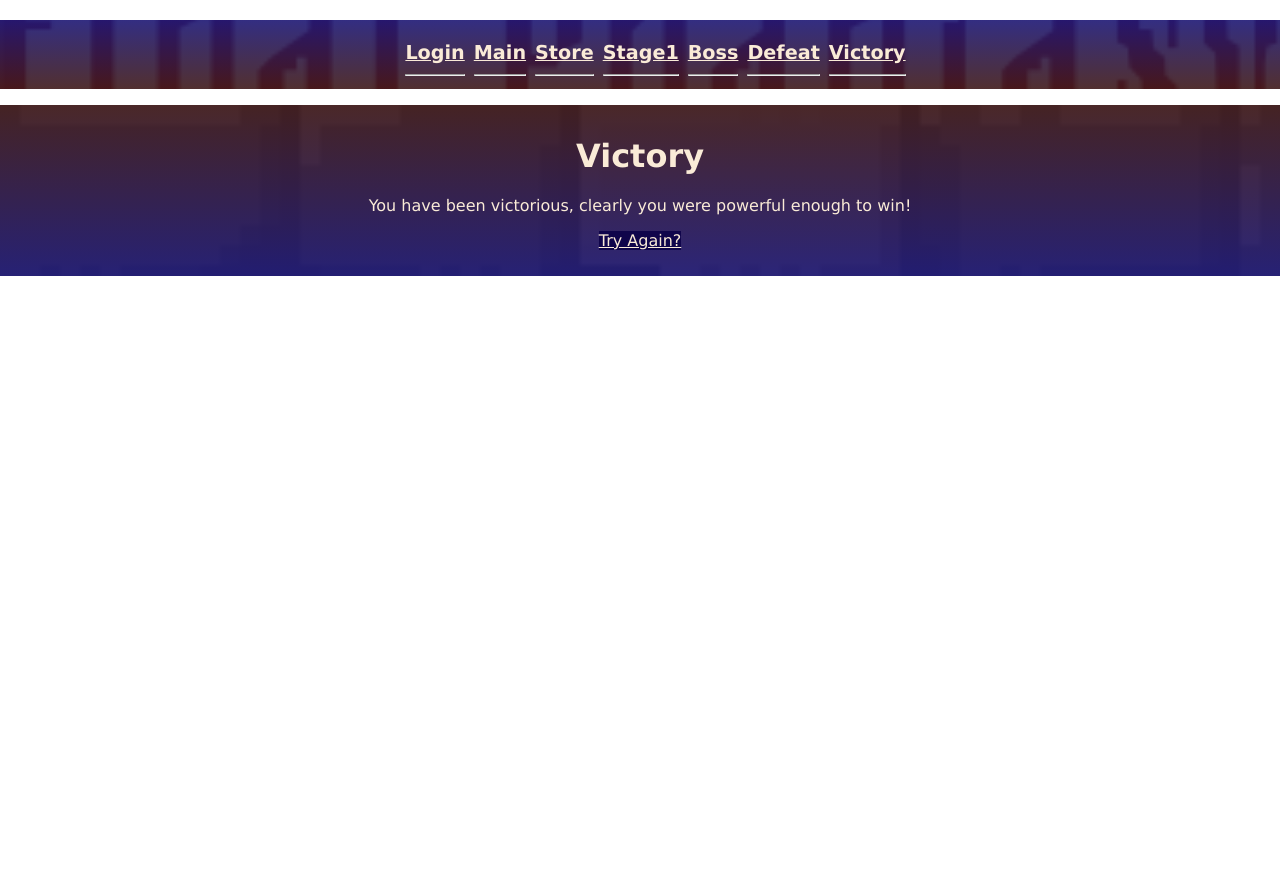
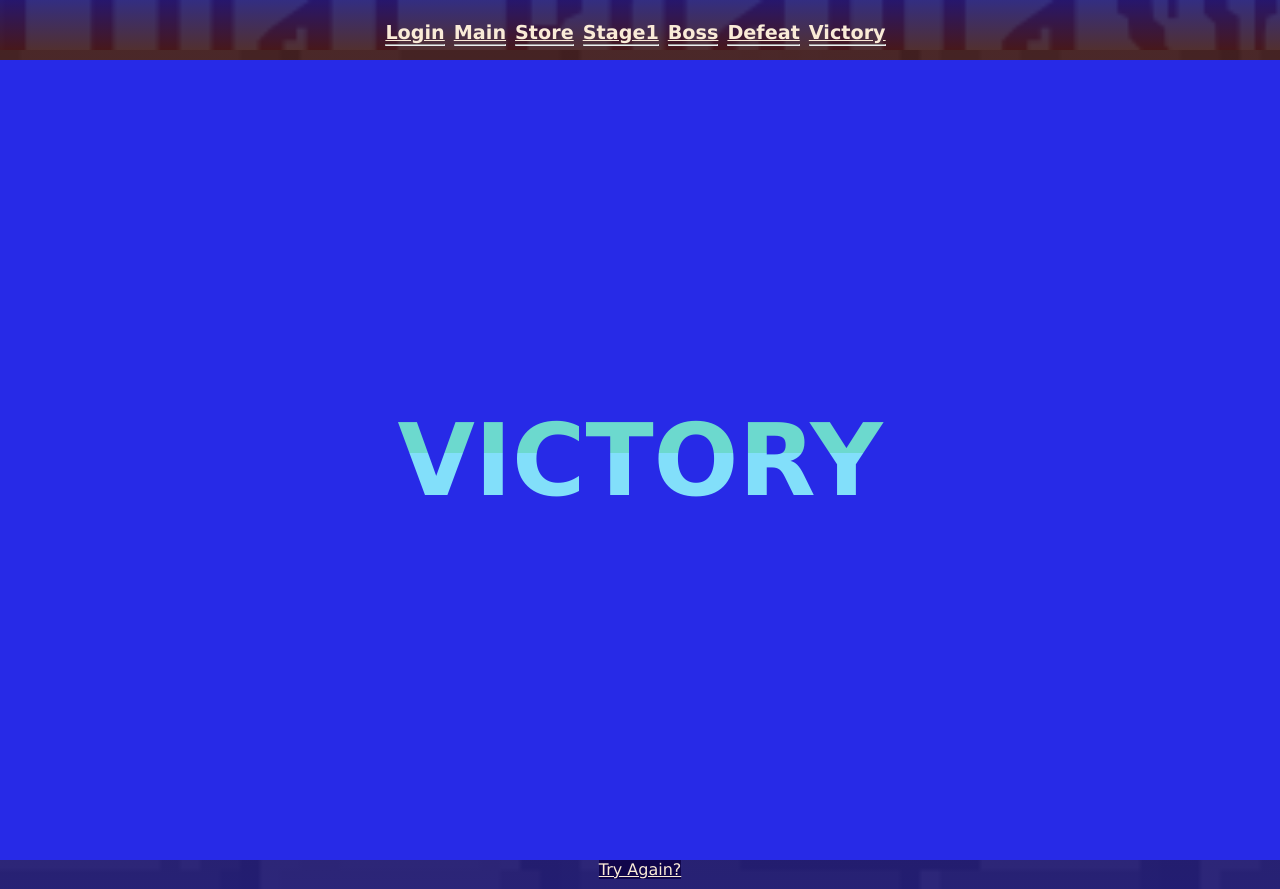
Before and after one commit to korkdaork/FinalPhantasy, a React (Create React App) app in the folder client/: page /Victory in a window 1280 px wide. Before the commit the page ends 800 px from the top, so only its background shows below. Built offline with nearby package versions, Linux system fonts and the light colour scheme; the HTML template or start-up script is replaced by a standard one.

Commit message:
CSS/Victory Page updates

```diff
--- a/client/src/Components/Boss/index.js
+++ b/client/src/Components/Boss/index.js
@@ -129,7 +129,7 @@ function BossCards() {
     return (
         <Container-fluid>
             <Jumbotron>
-                <h1>Your adventure leads you to the Boss Fight!</h1>
+                <h2>Your adventure leads you to the Boss Fight!</h2>
             </Jumbotron>
             <Row>
                 <Col xs={6} md={4}>
--- a/client/src/Components/Signups/style.css
+++ b/client/src/Components/Signups/style.css
@@ -1,10 +1,3 @@
-form {
-  background-image: url('../../Assets/background.png');
-  background-position: center;
-  background-repeat: no-repeat;
-  background-size: cover;
-}
-
 .form-control {
   font-weight: bolder;
   font-family: 'Lucida Sans', 'Lucida Sans Regular', 'Lucida Grande',
--- a/client/src/Components/Stage1/index.js
+++ b/client/src/Components/Stage1/index.js
@@ -192,7 +192,7 @@ function Stage1Cards() {
     return (
         <Container-fluid>
             <Jumbotron>
-                <h1>Your adventure leads you to Stage One!</h1>
+                <h2>Your adventure leads you to Stage One!</h2>
             </Jumbotron>
             <Row>
                 <Col sm={4} md={3}>
--- a/client/src/Components/Victories/index.js
+++ b/client/src/Components/Victories/index.js
@@ -6,10 +6,11 @@ import "./style.css";
 function Victories (){
     return (
         <Jumbotron>
-        <h1>Victory</h1>
-        <p>
-            You have been victorious, clearly you were powerful enough to win!
-        </p>
+        <div class = 'container projects'>
+            <h1 class = "win">VICTORY</h1>
+            <div class="overlay"></div>
+
+        </div>
         <p>
             <Button href="/store">Try Again?</Button>
         </p>
--- a/client/src/Components/Victories/style.css
+++ b/client/src/Components/Victories/style.css
@@ -0,0 +1,82 @@
+* {
+  margin: 0;
+  padding: 0;
+  box-sizing: border-box;
+}
+
+:root {
+  --primary-color: #6cd9ce;
+  --secondary-color: #272ae7;
+  --complimentary-color: #2e2473;
+}
+
+.container {
+  min-height: 100vh;
+  position: relative;
+  width: 100vw;
+  display: flex;
+  background-color: var(--complimentary-color);
+  justify-content: center;
+  align-items: center;
+  font-family: -apple-system, BlinkMacSystemFont, 'Segoe UI', Roboto, Oxygen,
+    Ubuntu, Cantarell, 'Open Sans', 'Helvetica Neue', sans-serif;
+  position: relative;
+}
+
+h1 {
+  font-size: 100px;
+  font-family: 'Lucida Sans', 'Lucida Sans Regular', 'Lucida Grande',
+    'Lucida Sans Unicode', Geneva, Verdana, sans-serif;
+  color: var(--primary-color);
+  transform: translateY(-600px);
+  animation: 1.2s slideIn ease-in-out forwards 1s;
+  z-index: 10;
+  opacity: 0;
+  position: relative;
+}
+
+h1::before {
+  content: '';
+  width: 0%;
+  height: 76px;
+  background-color: var(--secondary-color);
+  position: absolute;
+  bottom: -10px;
+  animation: 1s underline ease-in-out forwards 2s;
+  mix-blend-mode: screen;
+}
+
+.overlay {
+  position: absolute;
+  width: 100%;
+  top: 0;
+  bottom: 0;
+  opacity: 0;
+  left: 0;
+  right: 0;
+  background-color: var(--secondary-color);
+  transform: scale(0.5);
+  animation: 0.5s slideIn ease-in-out forwards, 1s skewBg ease-in-out;
+}
+
+@keyframes skewBg {
+  0% {
+    transform: scale(0.5);
+  }
+  100% {
+    transform: scale(1);
+  }
+}
+
+@keyframes underline {
+  100% {
+    width: 100%;
+  }
+}
+
+@keyframes slideIn {
+  100% {
+    transform: translateY(0px);
+    opacity: 1;
+  }
+}
```
